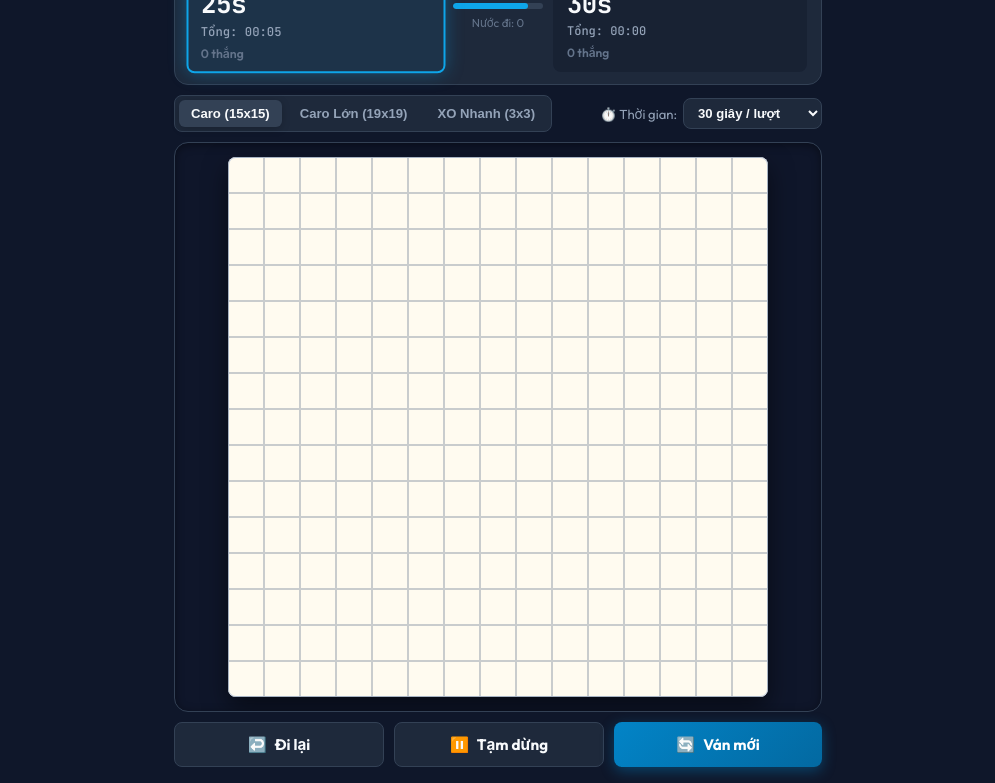
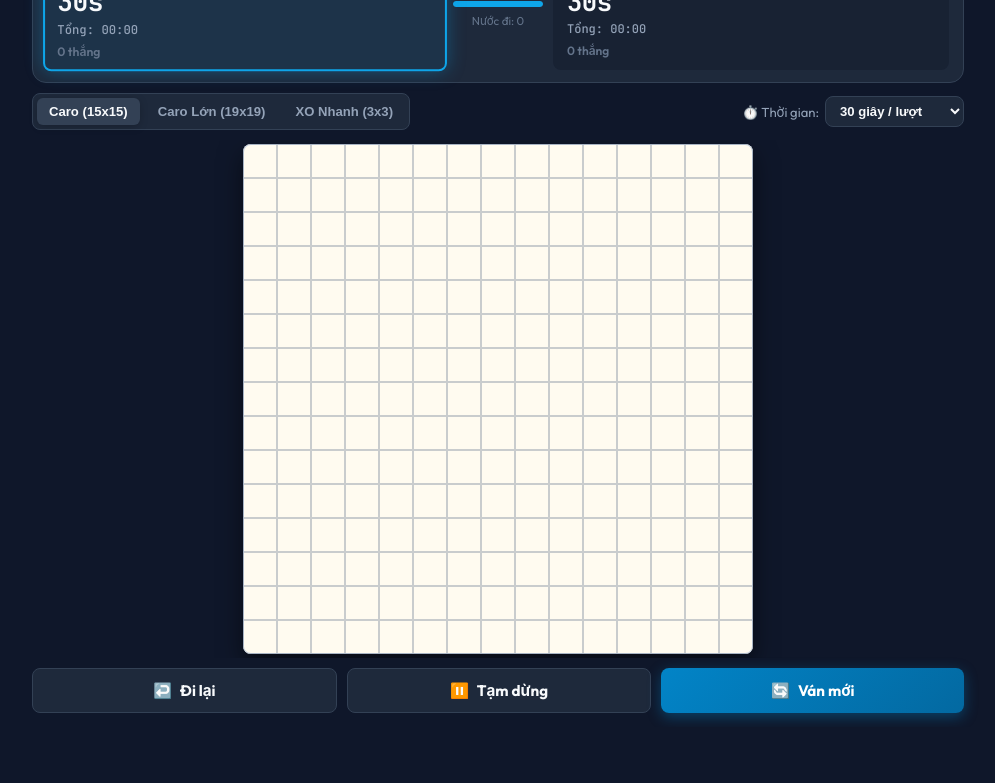
Before and after one commit to tuantx3/caro-xo-multiplayer, a plain HTML site: page index.html in a window 1280 px wide. Shown: the part 200-983 px from the top of the page, without its empty margins (142-1137 px from the left). After the commit the page ends 927 px from the top, so only its background shows below. Drawn offline with Linux system fonts and the light colour scheme.

Commit message:
fix: start timer only on first move, remove wrapper border artifacts, expand max-width for foldable screens

```diff
--- a/script.js
+++ b/script.js
@@ -141,6 +141,7 @@ class CaroGame {
     // Game State
     this.board = [];
     this.currentPlayer = 'X';
+    this.isGameStarted = false;
     this.isGameOver = false;
     this.isPaused = false;
     this.moveHistory = [];
@@ -672,6 +673,7 @@ class CaroGame {
     this.stopTimer();
     this.board = Array(this.boardSize).fill(null).map(() => Array(this.boardSize).fill(null));
     this.currentPlayer = 'X';
+    this.isGameStarted = false;
     this.isGameOver = false;
     this.isPaused = false;
     this.moveHistory = [];
@@ -684,7 +686,7 @@ class CaroGame {
     this.updateTurnUI();
     this.updateStatsUI();
     this.resetTurnTimer();
-    this.startTimer();
+    // Do NOT start timer until first move is played!
   }
 
   // --- Render Board DOM ---
@@ -710,37 +712,41 @@ class CaroGame {
 
   // --- Dynamic Board Sizing & Responsive Scaling ---
   adjustBoardScale() {
-    if (!this.dom.boardContainer || !this.dom.board) return;
+    if (!this.dom.board) return;
 
-    // Reset any previous inline sizing to measure natural fit
     const container = this.dom.boardWrapper || document.querySelector('.board-wrapper');
     if (!container) return;
 
-    const availableWidth = container.clientWidth - 16;
-    const availableHeight = container.clientHeight - 16;
-    const size = Math.floor(Math.min(availableWidth, availableHeight));
+    // Available inner dimensions
+    const availableWidth = container.clientWidth - 12;
+    const availableHeight = container.clientHeight - 12;
 
-    if (size > 0) {
+    if (availableWidth <= 0 || availableHeight <= 0) return;
+
     if (this.mode === 'xo3') {
-        const xoSize = Math.min(size, 420);
+      const xoSize = Math.min(availableWidth, availableHeight, 460);
       this.dom.board.style.width = `${xoSize}px`;
       this.dom.board.style.height = `${xoSize}px`;
       const cellSize = Math.floor(xoSize / 3);
       document.documentElement.style.setProperty('--dynamic-cell-size', `${cellSize}px`);
       document.documentElement.style.setProperty('--dynamic-font-size', `${Math.floor(cellSize * 0.65)}px`);
     } else {
-        // Caro 15x15 or 19x19: Fit screen nicely or scale appropriately
-        const cellSize = Math.floor(size / this.boardSize);
-        // Minimum comfortable tap size for mobile
-        const minCellSize = this.boardSize === 19 ? 25 : 28;
-        const targetCellSize = Math.max(cellSize, minCellSize);
-        const boardDim = targetCellSize * this.boardSize;
+      // Caro 15x15 or 19x19
+      // Fit fully within screen if screen is large enough, or scale proportionally
+      const minDimension = Math.min(availableWidth, availableHeight);
+      let cellSize = Math.floor(minDimension / this.boardSize);
 
+      // On mobile screens, ensure cells don't get too small to tap
+      const minCellSize = this.boardSize === 19 ? 24 : 26;
+      if (cellSize < minCellSize) {
+        cellSize = minCellSize;
+      }
+
+      const boardDim = cellSize * this.boardSize;
       this.dom.board.style.width = `${boardDim}px`;
       this.dom.board.style.height = `${boardDim}px`;
-        document.documentElement.style.setProperty('--dynamic-cell-size', `${targetCellSize}px`);
-        document.documentElement.style.setProperty('--dynamic-font-size', `${Math.max(12, Math.floor(targetCellSize * 0.62))}px`);
-      }
+      document.documentElement.style.setProperty('--dynamic-cell-size', `${cellSize}px`);
+      document.documentElement.style.setProperty('--dynamic-font-size', `${Math.max(12, Math.floor(cellSize * 0.62))}px`);
     }
   }
 
@@ -774,6 +780,12 @@ class CaroGame {
   // --- Execute Move Logic ---
   executeMove(r, c, player) {
     if (this.isGameOver || this.board[r][c] !== null) return;
+
+    // Start timer upon the first move of the match!
+    if (!this.isGameStarted) {
+      this.isGameStarted = true;
+      this.startTimer();
+    }
 
     this.board[r][c] = player;
     this.moveHistory.push({ row: r, col: c, player });
@@ -1033,6 +1045,10 @@ class CaroGame {
       const prev = this.moveHistory[this.moveHistory.length - 1];
       const prevCell = this.getCellElement(prev.row, prev.col);
       if (prevCell) prevCell.classList.add('last-move');
+    } else {
+      // Reverted to start of game
+      this.isGameStarted = false;
+      this.stopTimer();
     }
 
     this.currentPlayer = last.player;
@@ -1110,6 +1126,11 @@ class CaroGame {
 window.addEventListener('DOMContentLoaded', () => {
   window.game = new CaroGame();
   initPWA();
+
+  // Call resize scale after fonts and layout settle
+  setTimeout(() => {
+    if (window.game) window.game.adjustBoardScale();
+  }, 150);
 });
 
 // --- PWA Service Worker & Install Prompt ---
--- a/style.css
+++ b/style.css
@@ -48,12 +48,12 @@ body {
 
 .app-container {
   width: 100%;
-  max-width: 680px;
+  max-width: 960px;
   min-height: 100vh;
   min-height: 100dvh;
   display: flex;
   flex-direction: column;
-  padding: 12px 16px 16px 16px;
+  padding: 10px 14px 14px 14px;
   gap: 10px;
   box-sizing: border-box;
 }
@@ -341,12 +341,12 @@ body {
   justify-content: center;
   align-items: center;
   overflow: auto;
-  padding: 8px 0;
-  background: rgba(15, 23, 42, 0.6);
+  padding: 4px;
+  background: transparent;
   border-radius: var(--radius-md);
-  border: 1px solid var(--border-color);
-  box-shadow: inset 0 2px 10px rgba(0,0,0,0.4);
-  min-height: 320px;
+  border: none;
+  box-shadow: none;
+  min-height: 280px;
   touch-action: pan-x pan-y;
   position: relative;
 }
@@ -355,7 +355,7 @@ body {
   display: flex;
   justify-content: center;
   align-items: center;
-  padding: 6px;
+  padding: 0;
   box-sizing: border-box;
 }
 
--- a/sw.js
+++ b/sw.js
@@ -1,4 +1,4 @@
-const CACHE_NAME = 'caro-xo-pwa-v4';
+const CACHE_NAME = 'caro-xo-pwa-v5';
 const ASSETS_TO_CACHE = [
   '/',
   '/index.html',
```
Lines whose indentation alone changed are shown as unchanged.
